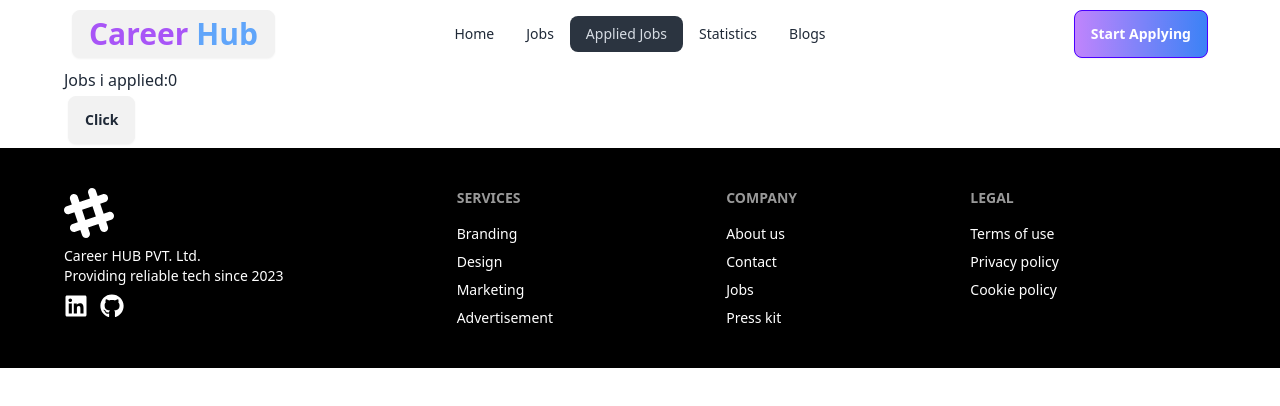
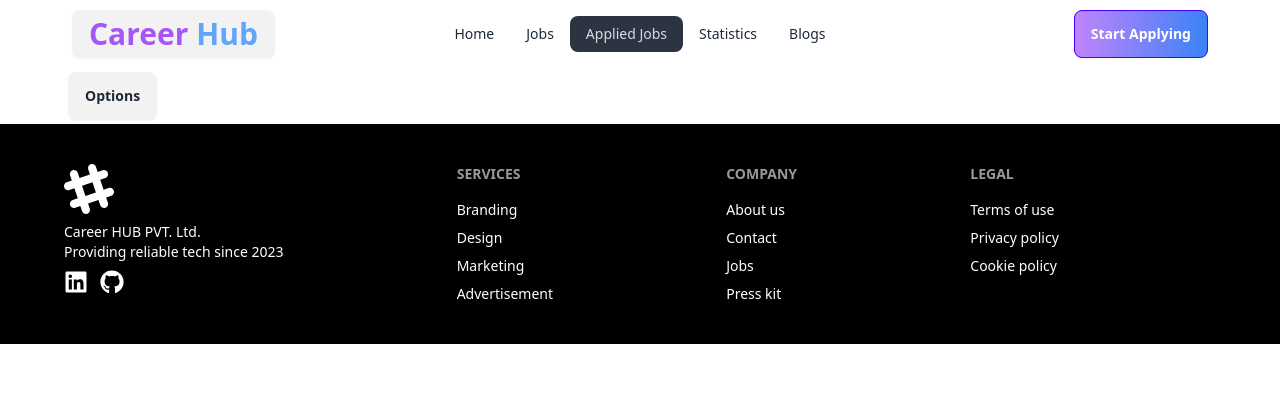
Before and after one commit to fahimnirjon/career-hub, a React (Vite) app: page /applied in a window 1280 px wide. Shown: the top 406 px of the page. Built offline with nearby package versions, Linux system fonts and the light colour scheme.

Commit message:
error message updated

```diff
--- a/src/Components/AppliedJobs/AppliedJobs.jsx
+++ b/src/Components/AppliedJobs/AppliedJobs.jsx
@@ -49,10 +49,9 @@ const AppliedJobs = () => {
 
     return (
         <div>
-            <p>Jobs i applied:{appliedJobs.length} </p>
-            <div className="dropdown dropdown-end">
-            <div tabIndex={0} role="button" className="btn m-1">Click</div>
-            <ul tabIndex={0} className="dropdown-content menu bg-base-100 rounded-box z-[1] w-52 p-2 shadow">
+            <div className="mx-auto dropdown dropdown-end">
+            <div tabIndex={0} role="button" className="btn m-1">Options</div>
+            <ul tabIndex={0} className="dropdown-content menu bg-base-100 rounded-box z-[1] p-2 shadow">
             <li onClick={()=> jobFilter('all')}><a>All</a></li>
             <li onClick={()=> jobFilter('remote')}><a>Remote</a></li>
             <li onClick={()=> jobFilter('onsite')}><a>On Site</a></li>
--- a/src/Components/Error/ErrorElement.jsx
+++ b/src/Components/Error/ErrorElement.jsx
@@ -1,12 +1,20 @@
-import { Link } from "react-router-dom";
+import { Link } from 'react-router-dom';
 
-const ErrorElement = () => {
-    return (
-        <div>
-            <p>404! Not Found</p>
-            <button> <Link to="/">Go Back</Link> </button>
+const ErrorPage = () => {
+  return (
+    <div className="flex items-center justify-center h-screen bg-gray-100">
+      <div className="text-center">
+        <div className="bg-white p-10 rounded-lg shadow-lg">
+          <h1 className="text-6xl font-bold text-red-500">404</h1>
+          <p className="text-2xl mt-4">Page Not Found</p>
+          <p className="mt-2 text-gray-600">Sorry, the page you are looking for does not exist.</p>
+          <div className="mt-6">
+            <Link to="/" className="btn bg-gradient-to-r from-purple-500 to-blue-500 text-slate-200">Go Home</Link>
+          </div>
         </div>
-    );
+      </div>
+    </div>
+  );
 };
 
-export default ErrorElement;
+export default ErrorPage;
```
